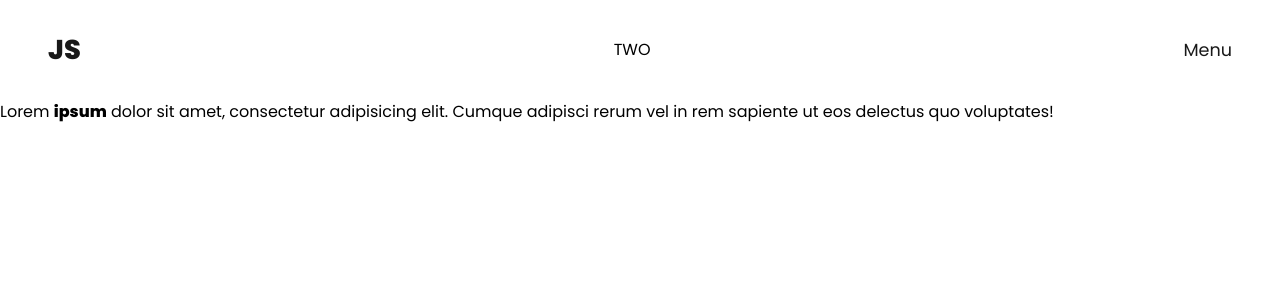
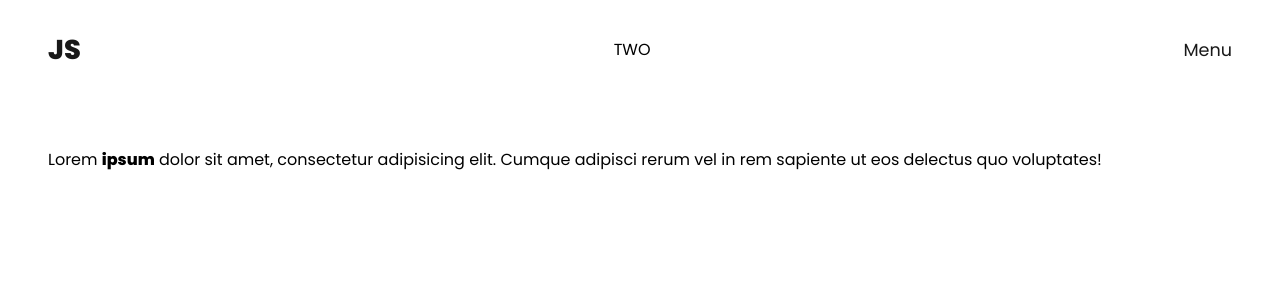
Before and after one commit to Delanoor/gsap-practice-3, a Next.js app: page / in a window 1280 px wide. Shown: the top 300 px of the page. Built offline with nearby package versions, Linux system fonts and the light colour scheme.

Commit message:
chore: fix overflow

```diff
--- a/components/Layout.js
+++ b/components/Layout.js
@@ -13,7 +13,7 @@ export default function Layout(pageProps) {
           url('https://fonts.googleapis.com/css?family=Poppins:300,400,600,800&display=swap');
         </style>
       </Head>
-      <div className="App">
+      <div className="App h-screen max-h-screen overflow-hidden">
         <Header />
         <div className="home">{pageProps.children}</div>
       </div>
--- a/pages/_app.js
+++ b/pages/_app.js
@@ -1,8 +1,4 @@
-import {
-  CSSTransition,
-  SwitchTransition,
-  Transition,
-} from "react-transition-group";
+import { CSSTransition, SwitchTransition } from "react-transition-group";
 import Layout from "../components/Layout";
 import "../styles/globals.scss";
 import { useRouter } from "next/router";
--- a/pages/index.js
+++ b/pages/index.js
@@ -1,7 +1,7 @@
 export default function Home() {
   return (
     <main>
-      <div className="">
+      <div className="mx-auto p-12 max-w-screen-xl">
         <div className="w-full h-full">
           <h5>
             Lorem <b>ipsum</b> dolor sit amet, consectetur adipisicing elit.
--- a/styles/globals.scss
+++ b/styles/globals.scss
@@ -8,11 +8,13 @@
 // body {
 //   font-size: 1.6rem;
 // }
+
 $background: #e0e5eb;
 html,
 body {
   padding: 0;
   margin: 0;
+  height: 100%;
 }
 
 // for webkit-based browsers (Chrome, Safari, Opera)
```
